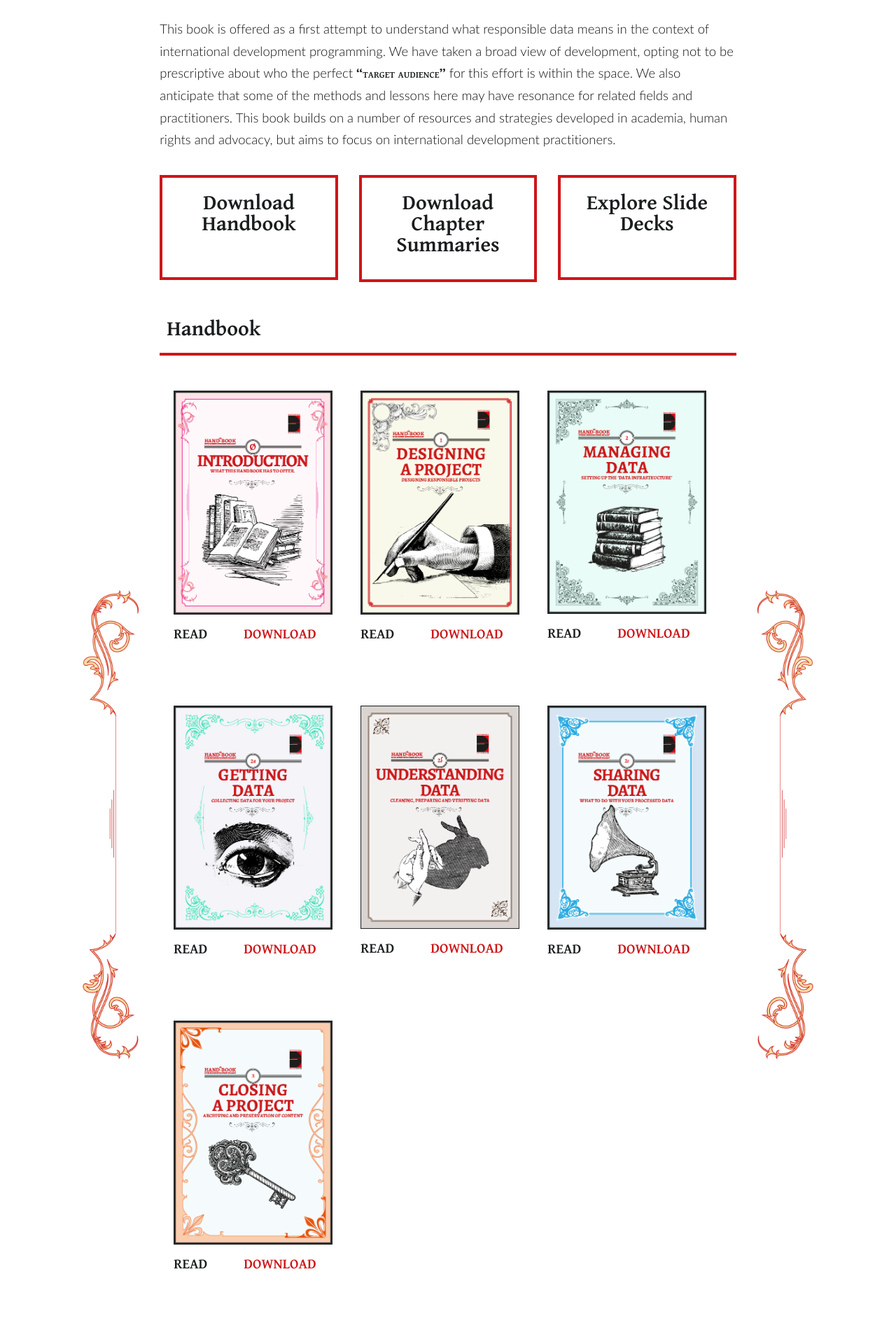
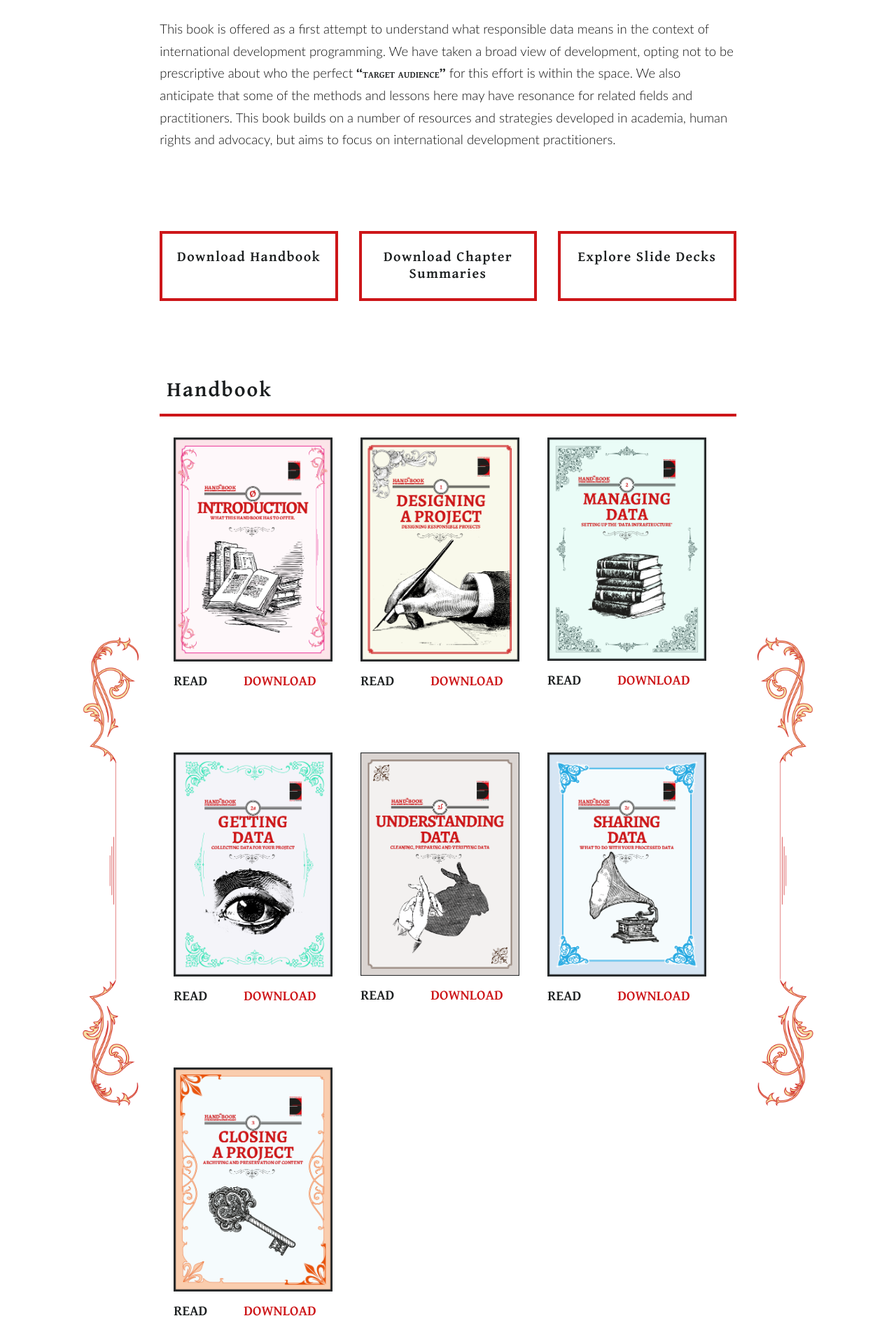
Before and after one commit to the-engine-room/responsible-data-handbook, a Jekyll site: the page built from index.html, in a window 1280 px wide. Shown: the part 567-2487 px from the top of the page at 70% size. Built offline with Jekyll 4.4.1, drawn with Linux system fonts in a browser that asks for light colours.

Commit message:
Updated index

```diff
--- a/_sass/_layout.scss
+++ b/_sass/_layout.scss
@@ -814,22 +814,24 @@
 
 .sliderow, .handbookrow{
         color: $black-color;
-        padding: 20px 0 ;
+        padding: 100px 0 0 0 ;
             h2.resource{
                 font-size: 30px;
                 padding: 0 0 10px 10px;
+                letter-spacing: 0.07em;
                 border-bottom: 4px solid $red-color;
             }
             a{
                 color: $black-color;
-                font-size: 30px;
                 padding: 0;
 
                 h6{
                     text-align: center;
                     padding: 0;
-                    line-height: 1em;
-                    font-size: 30px;
+                    margin: 0;
+                    line-height: 1.2em;
+                    letter-spacing: 0.07em;
+                    font-size: 20px;
                     vertical-align: middle;
 
                 }
@@ -841,7 +843,7 @@
             }
             .button{
                 padding: 20px;
-                min-height: 150px;
+                min-height: 100px;
                 border: 4px solid $red-color;
 
             }
@@ -849,17 +851,22 @@
 
 
     @include media-query($md-col-break){
+        padding: 50px 0 0 0;
         .button{
-            padding: 30px;
+            padding: 20px;
             min-height: auto;
             margin: 20px 0;
+
+        }
+
+        .sliderow h6{
+            font-size: 18px;
         }
     }
     @include media-query($on-laptop) {
-        h2.resource, .sliderow h6{
+        h2.resource{
             font-size: 25px;
         }
-
 
 
 
@@ -868,10 +875,7 @@
 
 
     @include media-query($on-palm) {
-
-        h2.resource, .sliderow h6{
-            font-size: 22px;
-        }
+        padding: 30px 0 0 0;
 
 
 
```
